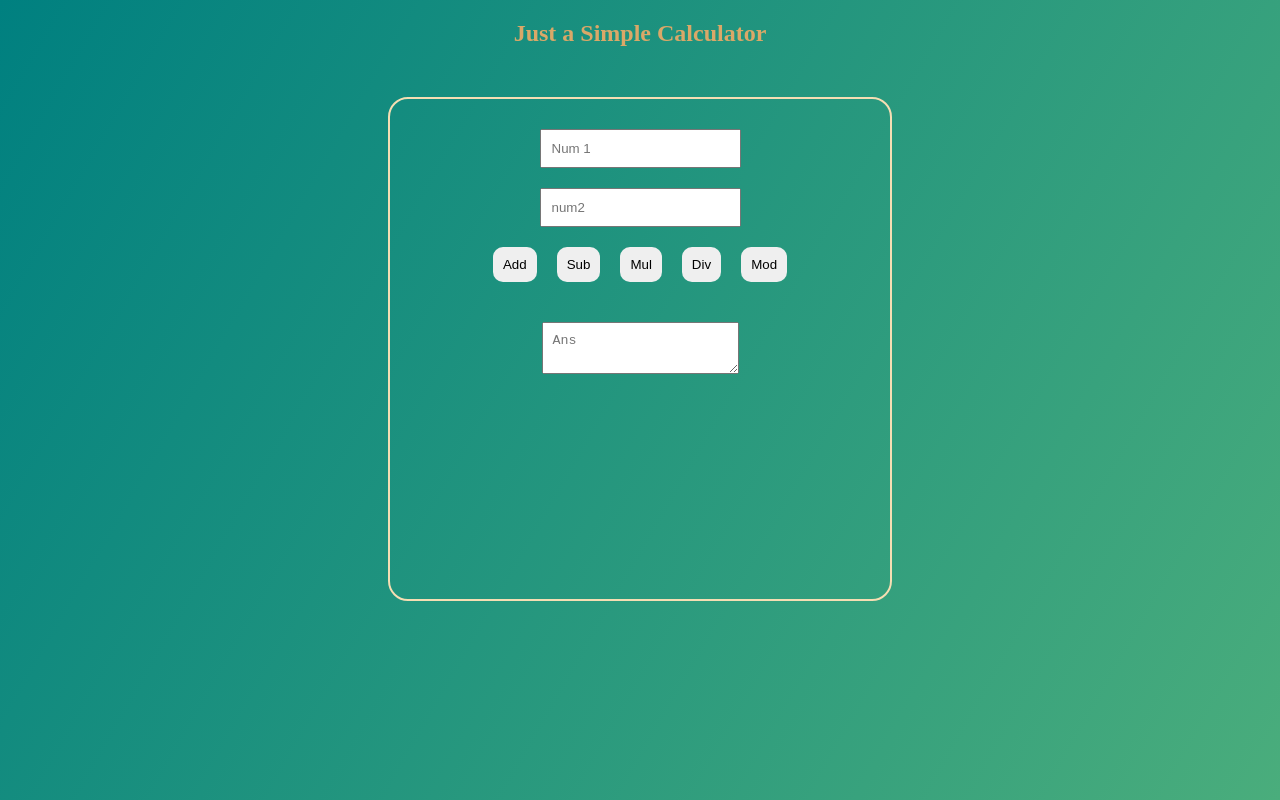
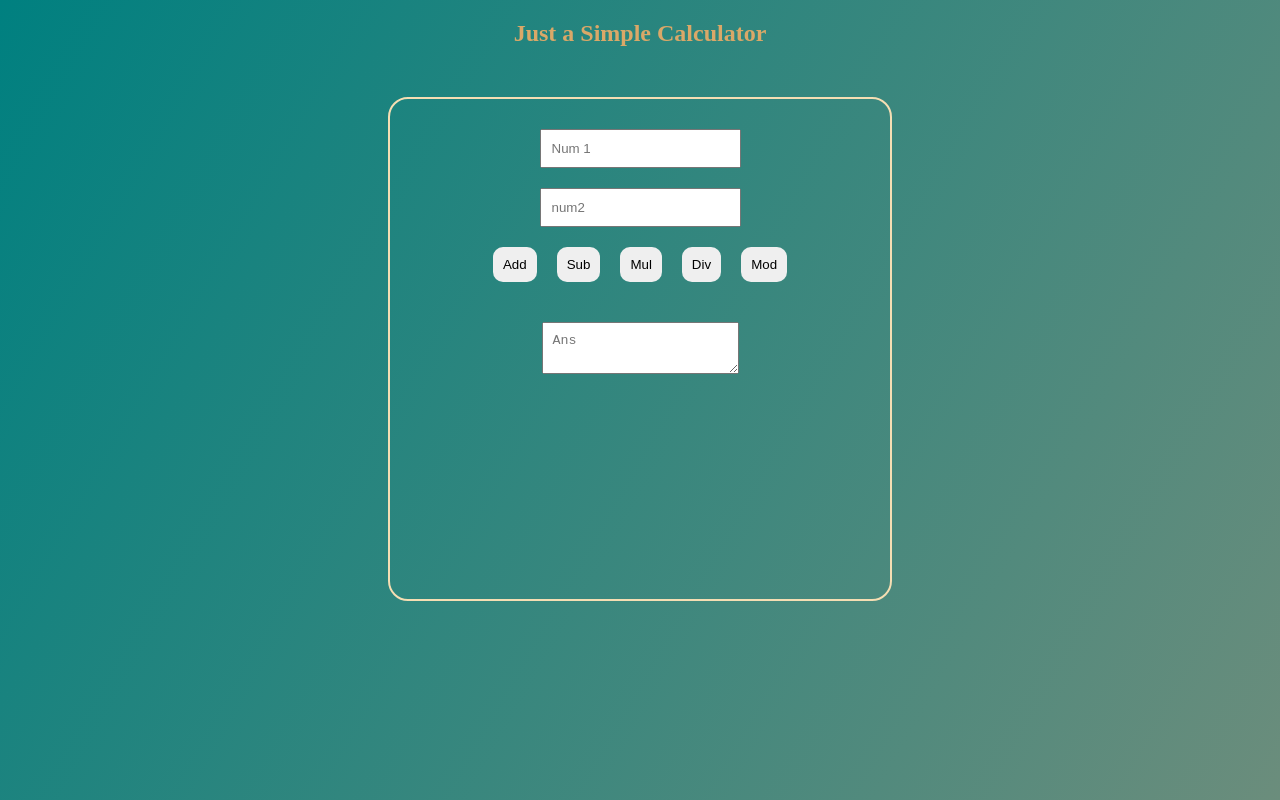
Before and after one commit to bugsb/simpleCalc, a plain HTML site: page index.html in a window 1280 px wide. Drawn offline with Linux system fonts and the light colour scheme.

Commit message:
README image

```diff
--- a/main.css
+++ b/main.css
@@ -5,7 +5,7 @@
 }
 body{
     background: linear-gradient(
-        120deg , teal,rgb(74, 173, 124)) fixed;
+        120deg , teal,rgb(107, 141, 124)) fixed;
     /* height: 100%; */
 
 
```
Also changed, not shown: scr.png (added), 1 other file.
